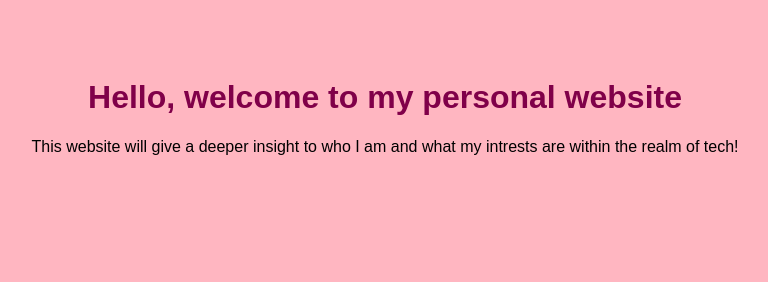
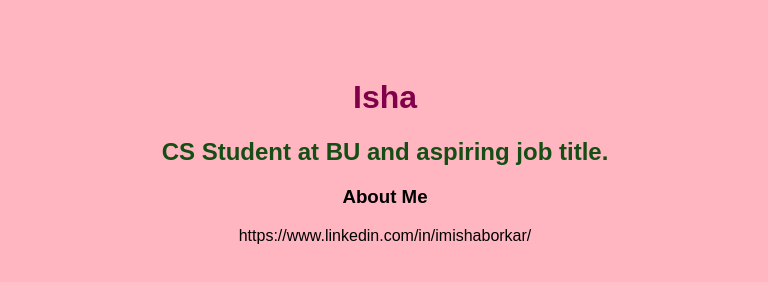
Before and after one commit to ishaborkar/personalp, a plain HTML site: page index.html in a window 1280 px wide. Shown: the whole page, without its empty margins (255-1023 px from the left). Drawn offline with Linux system fonts and the light colour scheme.

Commit message:
added some color

```diff
--- a/index.html
+++ b/index.html
@@ -7,6 +7,19 @@
     <link rel="stylesheet" href="style.css">
 </head>
 <body>
-    <h1>Hello, welcome to my personal website</h1>
-    <p>This website will give a deeper insight to who I am and what my intrests are within the realm of tech!</p>
+    <body>
+        <header>
+            <h1>Isha</h1>  <!-- this is where your name should be -->
+
+            <h2> CS Student at BU and aspiring job title. <h2> <!-- sub-heading with a description of yourself -->
+        </header>
+
+        <section class="intro">
+            <h3>About Me</h3>
+            <p>
+            https://www.linkedin.com/in/imishaborkar/
+            </p>
+        </section>
+    </body>
+    </html>
 </body>
--- a/style.css
+++ b/style.css
@@ -6,4 +6,9 @@ body{
 }
 h1{
     color: rgb(128, 0, 73);
+    font-family: Arial, Helvetica, sans-serif;
+    font: bold;
 }
+h2{
+    color: rgb(21, 78, 21);
+}
```
Also changed, not shown: 1 other file.
